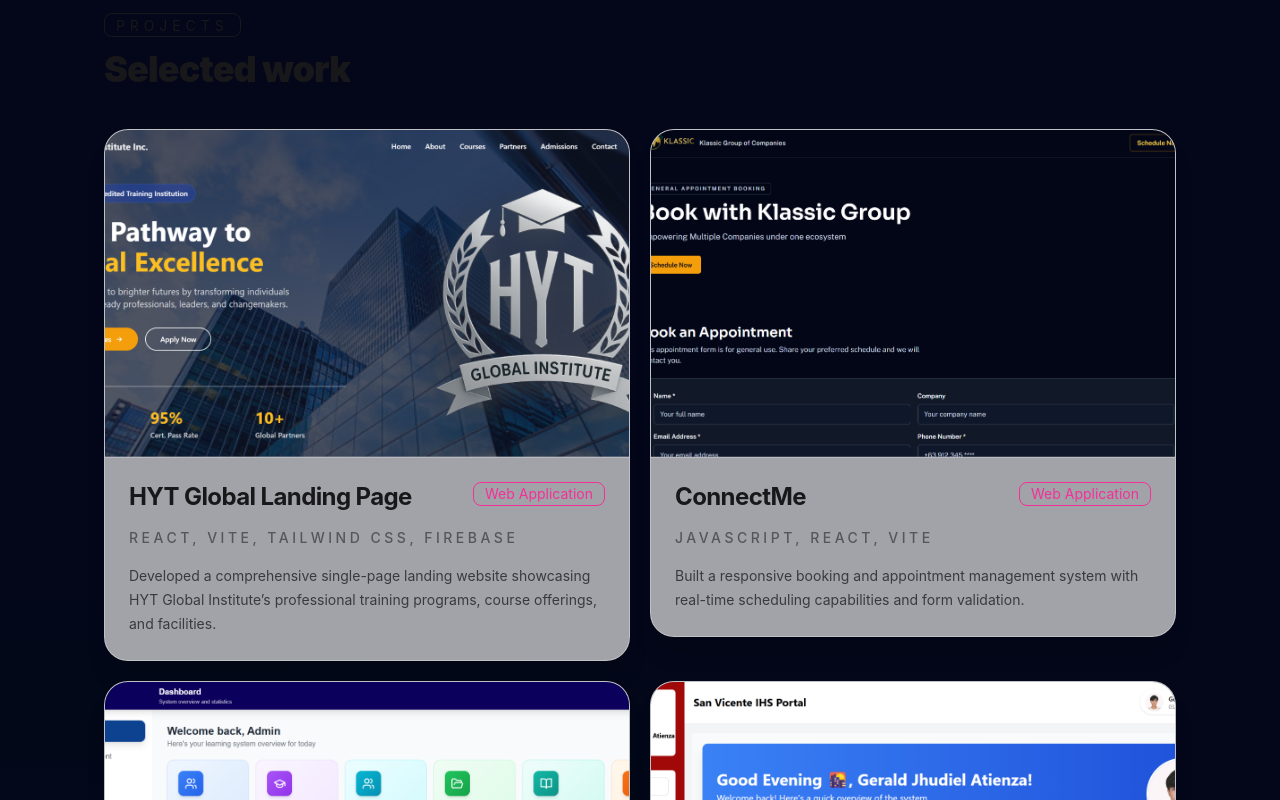
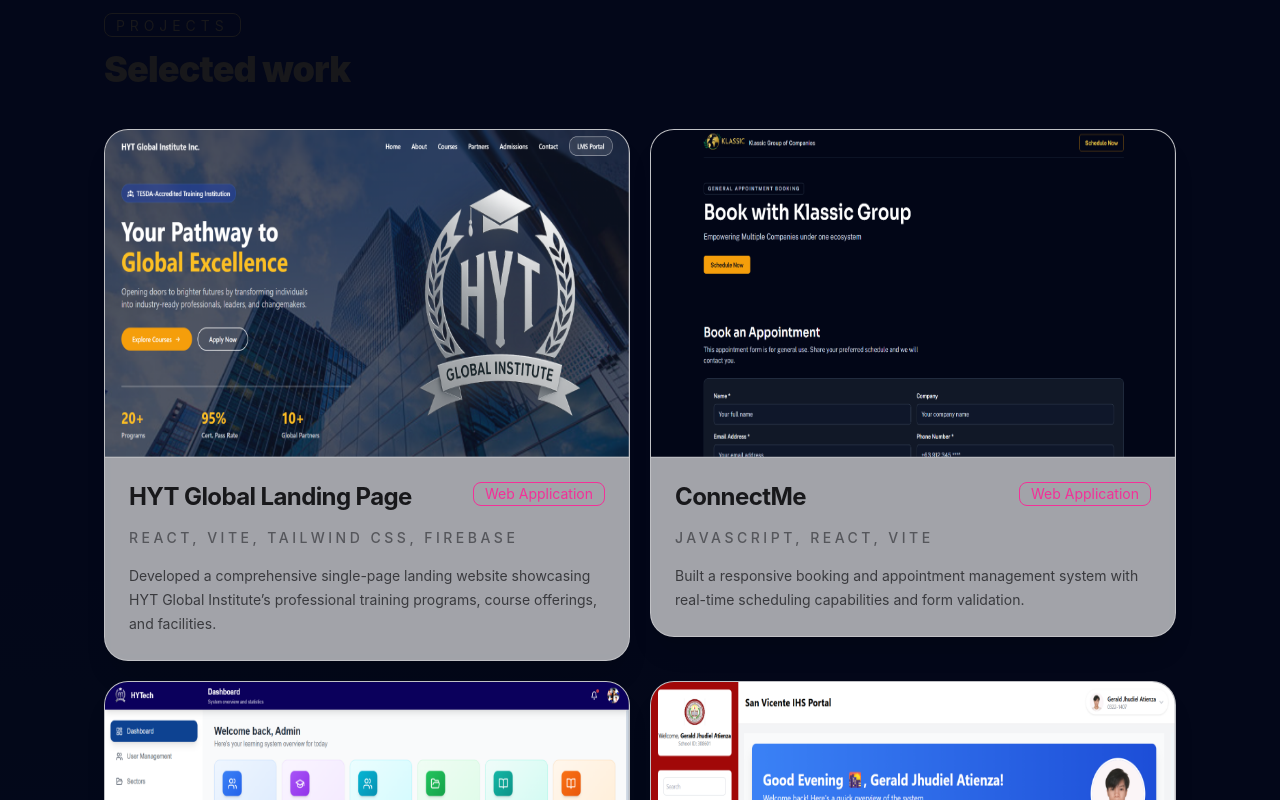
Before and after one commit to blueorion05/Portfolio, a React (Vite) app: page /home in a window 1280 px wide. Shown: the part 6040-6840 px from the top of the page. Built offline with nearby package versions, Linux system fonts and the light colour scheme.

Commit message:
Updated projects

```diff
--- a/src/components/Projects.jsx
+++ b/src/components/Projects.jsx
@@ -57,7 +57,7 @@
                 <img
                   src={getProjectImage(project.title)}
                   alt={`${project.title} preview`}
-                  className="h-full w-full object-cover transition duration-500 group-hover:scale-105"
+                  className="h-full w-full object-fill transition duration-500 group-hover:scale-105"
                 />
                 <div className="absolute inset-0 bg-slate-950/0 transition duration-300 group-hover:bg-slate-950/45" />
                 <div className="absolute inset-0 flex items-center justify-center gap-3 p-4 opacity-0 transition duration-300 group-hover:opacity-100">
```
